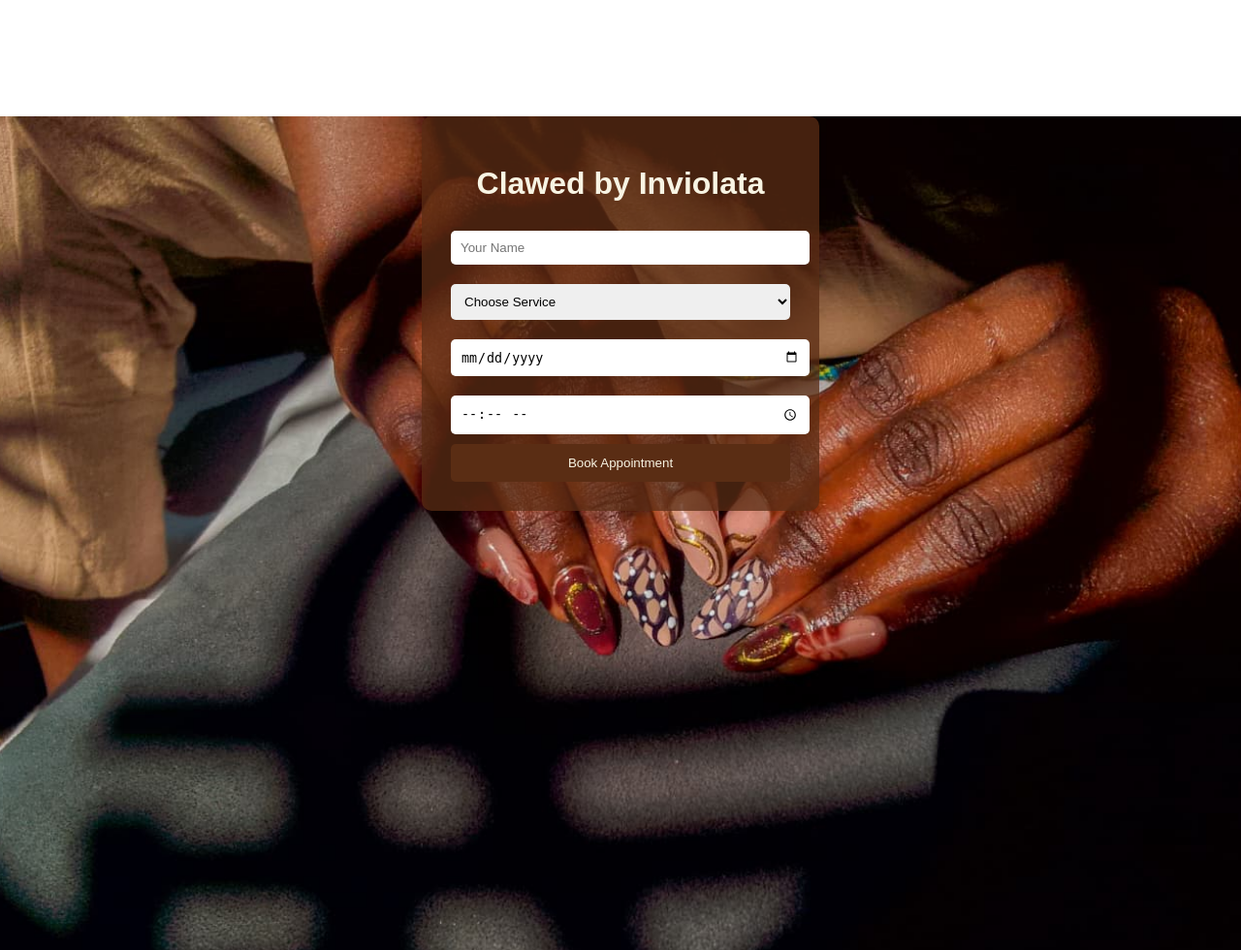
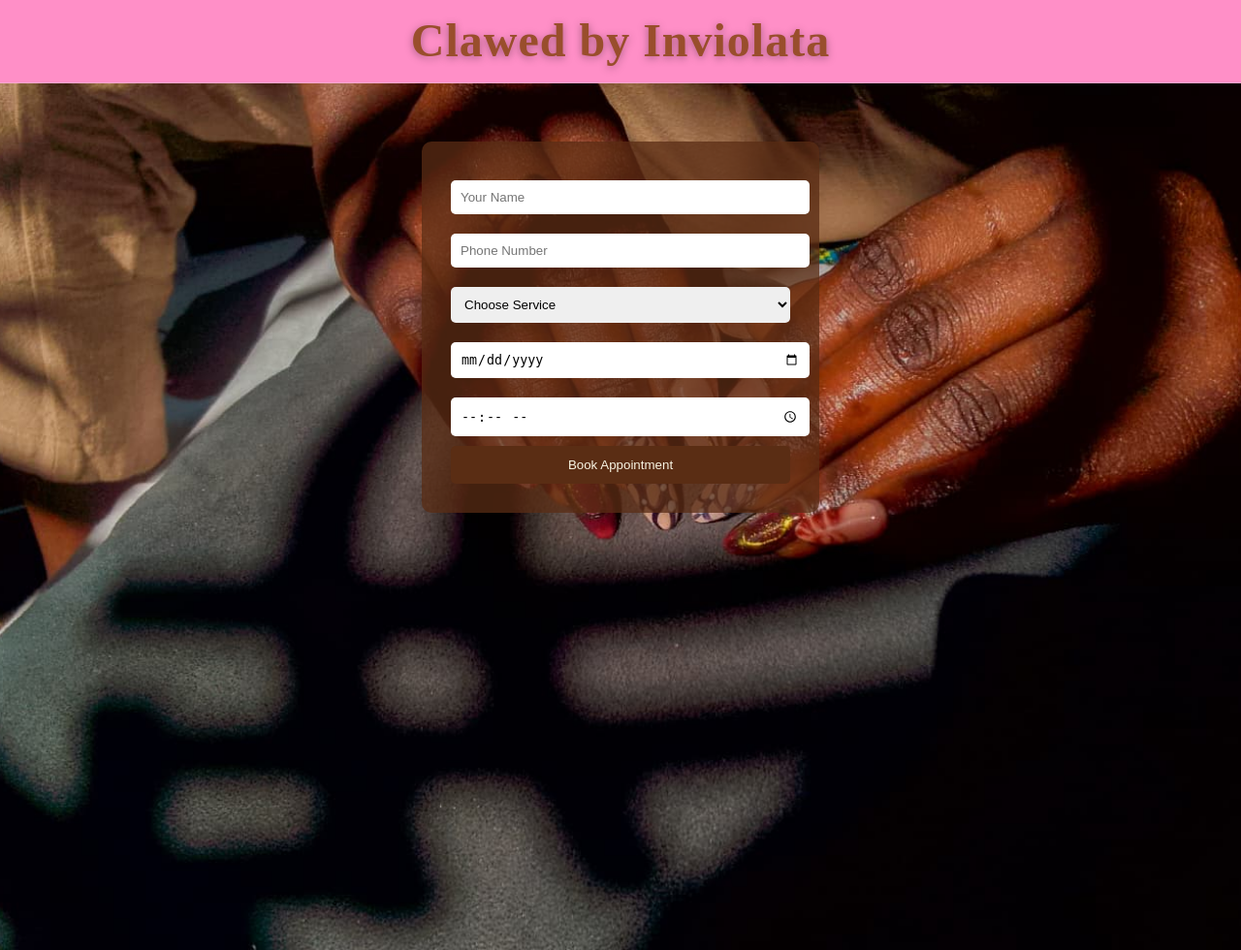
Before and after one commit to Nd1ras/cbi, a Flask app: page / in a window 1280 px wide. Shown: the whole page at 97% size. Run offline with Flask 3, Linux system fonts and the light colour scheme.

Commit message:
Update: Styling

```diff
--- a/app.py
+++ b/app.py
@@ -1,8 +1,21 @@
 from flask import Flask, redirect, render_template, request
+from flask_sqlalchemy import SQLAlchemy
 
 app = Flask(__name__)
 
-appointments = []
+# Database config
+app.config["SQLALCHEMY_DATABASE_URI"] = "sqlite:///database.db"
+db = SQLAlchemy(app)
+
+
+# Database model
+class Appointment(db.Model):
+    id = db.Column(db.Integer, primary_key=True)
+    name = db.Column(db.String(100))
+    phone = db.Column(db.String(20))
+    service = db.Column(db.String(50))
+    date = db.Column(db.String(20))
+    time = db.Column(db.String(20))
 
 
 @app.route("/")
@@ -12,15 +25,33 @@ def home():
 
 @app.route("/book", methods=["POST"])
 def book():
+
     name = request.form["name"]
+    phone = request.form["phone"]
     service = request.form["service"]
     date = request.form["date"]
     time = request.form["time"]
 
-    appointments.append({"name": name, "service": service, "date": date, "time": time})
+    new_appointment = Appointment(
+        name=name, phone=phone, service=service, date=date, time=time
+    )
+
+    db.session.add(new_appointment)
+    db.session.commit()
 
     return redirect("/")
 
 
+@app.route("/dashboard")
+def dashboard():
+
+    appointments = Appointment.query.all()
+
+    return render_template("dboard.html", appointments=appointments)
+
+
 if __name__ == "__main__":
+    with app.app_context():
+        db.create_all()
+
     app.run(debug=True)
--- a/static/style.css
+++ b/static/style.css
@@ -1,7 +1,31 @@
 body {
     margin: 0;
     font-family: Arial, sans-serif;
-    color: #f8f4e3; /* ivory */
+    color: #cdad1e; /* ivory */
+}
+
+.top-bar {
+    position: sticky;
+    top: 0;
+    z-index: 10;
+    width: 100%;
+    background: #ff8fc7; /* brown background */
+    border-bottom: 1px solid rgba(248, 244, 227, 0.25);
+    padding: 16px 24px;
+    text-align: center;
+    box-sizing: border-box;
+}
+
+.brand-title {
+    margin: 0;
+    color: #994e2c; /* pink foreground */
+    font-family: "Playfair Display", "Times New Roman", serif;
+    font-size: 48px;
+    font-weight: 700;
+    letter-spacing: 1px;
+    line-height: 1.1;
+    text-transform: none;
+    text-shadow: 0 2px 8px rgba(0, 0, 0, 0.35);
 }
 
 /* Background Carousel */
@@ -10,6 +34,10 @@ body {
     position: fixed;
     width: 100%;
     height: 100vh;
+    background-color: #120602;
+    background-image: radial-gradient(circle at 20% 30%, rgba(248, 244, 227, 0.12), transparent 45%),
+        radial-gradient(circle at 75% 60%, rgba(248, 244, 227, 0.08), transparent 55%),
+        linear-gradient(135deg, #2b0f06 0%, #7a3b1c 100%);
     background-size: cover;
     background-position: center;
     z-index: -1;
@@ -22,13 +50,9 @@ body {
     background: rgba(90, 45, 20, 0.75); /* rich brown overlay */
     width: 350px;
     padding: 30px;
-    margin: 120px auto;
+    margin: 60px auto;
     border-radius: 10px;
     text-align: center;
-}
-
-h1 {
-    margin-bottom: 20px;
 }
 
 /* Form */
@@ -55,3 +79,24 @@ button {
 button:hover {
     background: #7a3b1c;
 }
+
+/* Table */
+
+table {
+    width: 80%;
+    margin: 40px auto;
+    border-collapse: collapse;
+    background: #5a2d14;
+    color: #f8f4e3;
+}
+
+th,
+td {
+    padding: 12px;
+    border: 1px solid #d1af17;
+    text-align: center;
+}
+
+th {
+    background: #7a3b1c;
+}
--- a/templates/index.html
+++ b/templates/index.html
@@ -10,17 +10,16 @@
 
     <body>
         <div class="carousel"></div>
+        <header class="top-bar">
+            <h1 class="brand-title">Clawed by Inviolata</h1>
+        </header>
 
         <div class="content">
-            <h1>Clawed by Inviolata</h1>
+            <form action="/book" method="POST">
 
-            <form action="/book" method="POST">
-                <input
-                    type="text"
-                    name="name"
-                    placeholder="Your Name"
-                    required
-                />
+            <input type="text" name="name" placeholder="Your Name" required>
+
+            <input type="tel" name="phone" placeholder="Phone Number" required>
 
             <select name="service" required>
             <option value="">Choose Service</option>
@@ -32,10 +31,12 @@
             <option>Pedicure</option>
             </select>
 
-                <input type="date" name="date" required />
-                <input type="time" name="time" required />
+            <input type="date" name="date" required>
+
+            <input type="time" name="time" required>
 
             <button type="submit">Book Appointment</button>
+
             </form>
         </div>
 
```
Also changed, not shown: templates/dboard.html (added, +36 -0 lines), database.db (added), instance/database.db (added), 1 other file. Lines whose indentation alone changed are shown as unchanged.
